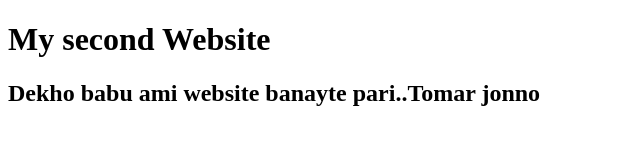
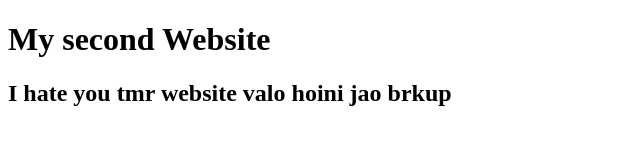
Before and after one commit to sojoli/my-second-website, a plain HTML site: page index.html in a window 1280 px wide. Shown: the whole page, without its empty margins (0-640 px from the left). Drawn offline with Linux system fonts and the light colour scheme.

Commit message:
gf rag korse

```diff
--- a/index.html
+++ b/index.html
@@ -8,6 +8,6 @@
 </head>
 <body>
     <h1>My second Website</h1>
-    <h2>Dekho babu ami website banayte pari..Tomar jonno</h2>
+    <h2>I hate you tmr website valo hoini jao brkup</h2>
 </body>
 </html>
```
